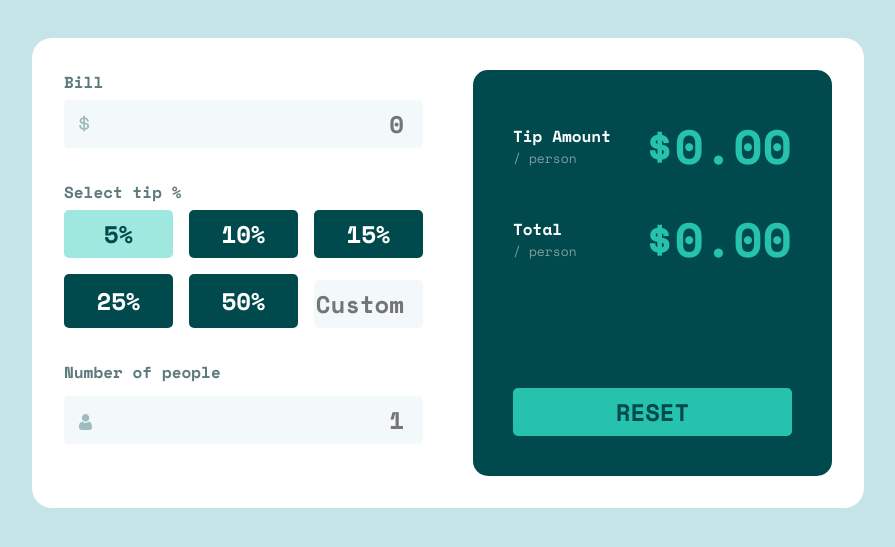
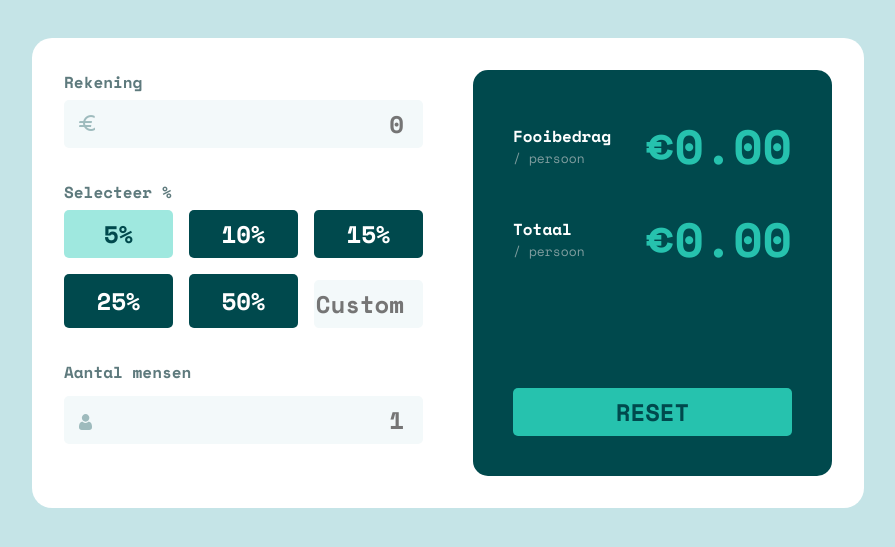
Before and after one commit to barterkamp/tip-calculator, a plain HTML site: page index.html in a window 1280 px wide. Both pictures are taken after a click on the button "5%". Shown: the part 181-728 px from the top of the page, without its empty margins (192-1087 px from the left). Drawn offline with nearby package versions, Linux system fonts and the light colour scheme.

Commit message:
changed text to dutch and dollars to euros

```diff
--- a/index.html
+++ b/index.html
@@ -33,7 +33,7 @@
 
         <div class="input__container">
           <div class="calc__input-group">
-            <label for="people">Bill</label>
+            <label for="people">Rekening</label>
             <input
               type="number"
               id="bill"
@@ -44,12 +44,12 @@
               max="100.000"
               required
             />
-            <img class="icon" src="/images/icon-dollar.svg" alt="" />
+            <img class="icon" src="/images/euro-3-16.png" alt="" />
           </div>
 
           <!-- buttons -->
 
-          <h2 class="calc__title span">Select tip %</h2>
+          <h2 class="calc__title span">Selecteer %</h2>
           <div class="calc__buttons">
             <button class="btn btn--primary" data-num="5">5%</button>
             <button class="btn btn--primary" data-num="10">10%</button>
@@ -70,8 +70,8 @@
           <!-- Number of people -->
 
           <div class="calc__error">
-            <h2 class="calc__title">Number of people</h2>
-            <h2 class="calc__people—error">Can't be 0</h2>
+            <h2 class="calc__title">Aantal mensen</h2>
+            <h2 class="calc__people—error">Mag niet 0 zijn</h2>
           </div>
 
           <div class="calc__input-group">
@@ -93,17 +93,17 @@
         <div class="result__container">
           <div class="amount">
             <div>
-              <h2 class="result__title">Tip Amount</h2>
-              <p class="result__text">/ person</p>
+              <h2 class="result__title">Fooibedrag</h2>
+              <p class="result__text">/ persoon</p>
             </div>
-            <div><p class="tip-amount">$0.00</p></div>
+            <div><p class="tip-amount">€0.00</p></div>
           </div>
           <div class="amount">
             <div>
-              <h2 class="result__title">Total</h2>
-              <p class="result__text">/ person</p>
+              <h2 class="result__title">Totaal</h2>
+              <p class="result__text">/ persoon</p>
             </div>
-            <div><p class="total-person">$0.00</p></div>
+            <div><p class="total-person">€0.00</p></div>
           </div>
           <button class="btn btn--reset">RESET</button>
         </div>
--- a/script.js
+++ b/script.js
@@ -7,7 +7,7 @@ const tipAmount = document.querySelector(".tip-amount");
 const tipPerPerson = document.querySelector(".total-person");
 const error = document.querySelector(".calc__people—error");
 const resetBtn = document.querySelector(".btn--reset");
-const tipustom = document.querySelector("#custom");
+const custom = document.querySelector("#custom");
 
 // Set default values for bill, percentage and number of persons
 
@@ -18,6 +18,7 @@ let people = 1;
 // Get input from billInput
 billInput.addEventListener("input", () => {
   bill = +billInput.value.replace(",", ".");
+  calcTip();
 });
 
 // Loop through the buttons and add clickevent on buttons
@@ -32,7 +33,6 @@ button.forEach((btn) => {
       if (e.target.textContent === btn.textContent) {
         btn.classList.add("btn--active");
         percentage = e.target.dataset.num / 100;
-        console.log(percentage);
       }
     });
 
@@ -78,12 +78,12 @@ function calcTip() {
   // calculate total tip amount
   if (people >= 1) {
     const totalTipAmount = (bill * percentage) / people;
-    tipAmount.textContent = `$${totalTipAmount.toFixed(2)}`;
+    tipAmount.textContent = `€${totalTipAmount.toFixed(2)}`;
 
     // calculate total amount per person
 
     const totalPerPerson = bill / people + totalTipAmount;
-    tipPerPerson.textContent = `$${totalPerPerson.toFixed(2)}`;
+    tipPerPerson.textContent = `€${totalPerPerson.toFixed(2)}`;
 
     resetBtn.style.backgroundColor = "#26C2AE";
   }
@@ -92,8 +92,8 @@ function calcTip() {
 //Reset functionality
 
 resetBtn.addEventListener("click", function () {
-  tipAmount.textContent = "$0.00";
-  tipPerPerson.textContent = "$0.00";
+  tipAmount.textContent = "€0.00";
+  tipPerPerson.textContent = "€0.00";
   billInput.value = "";
   peopleInput.value = "";
   bill = 0;
```
Also changed, not shown: images/euro-3-16.png (added), images/euro-3-32.png (added).
